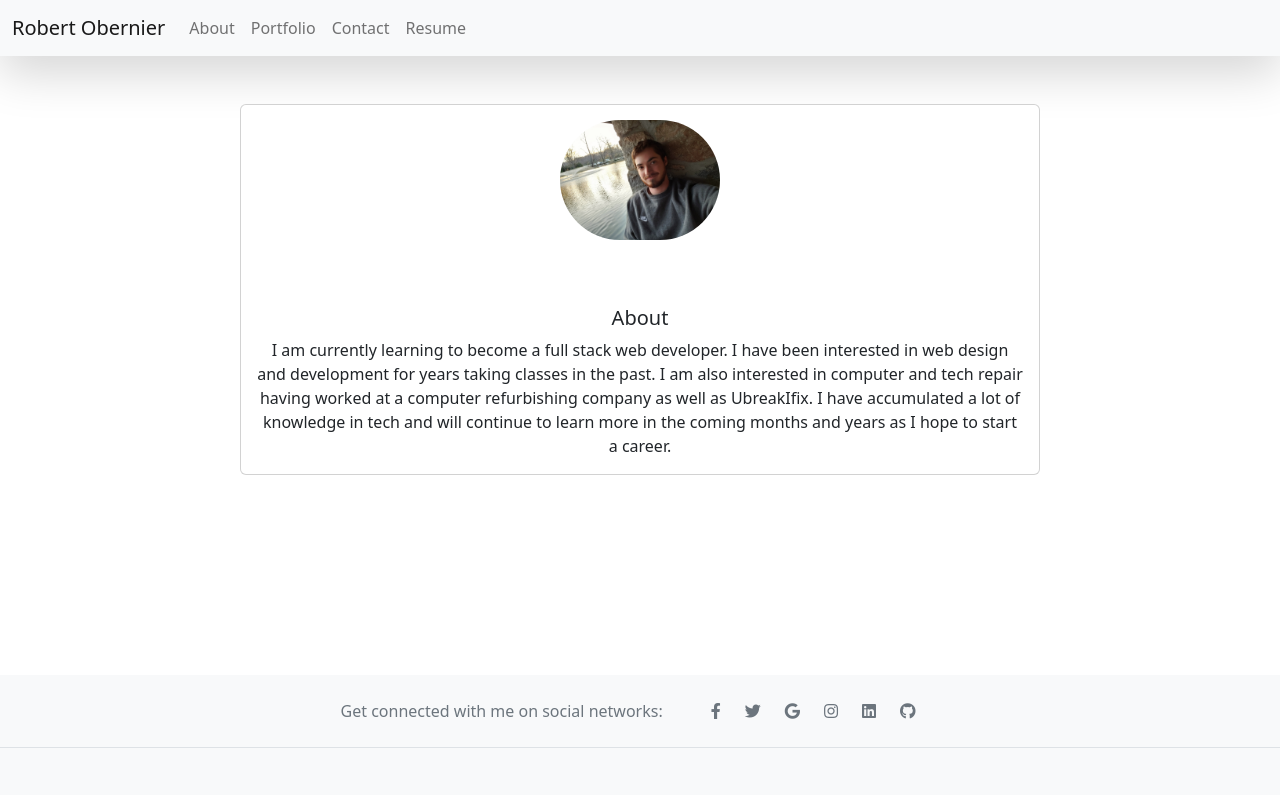
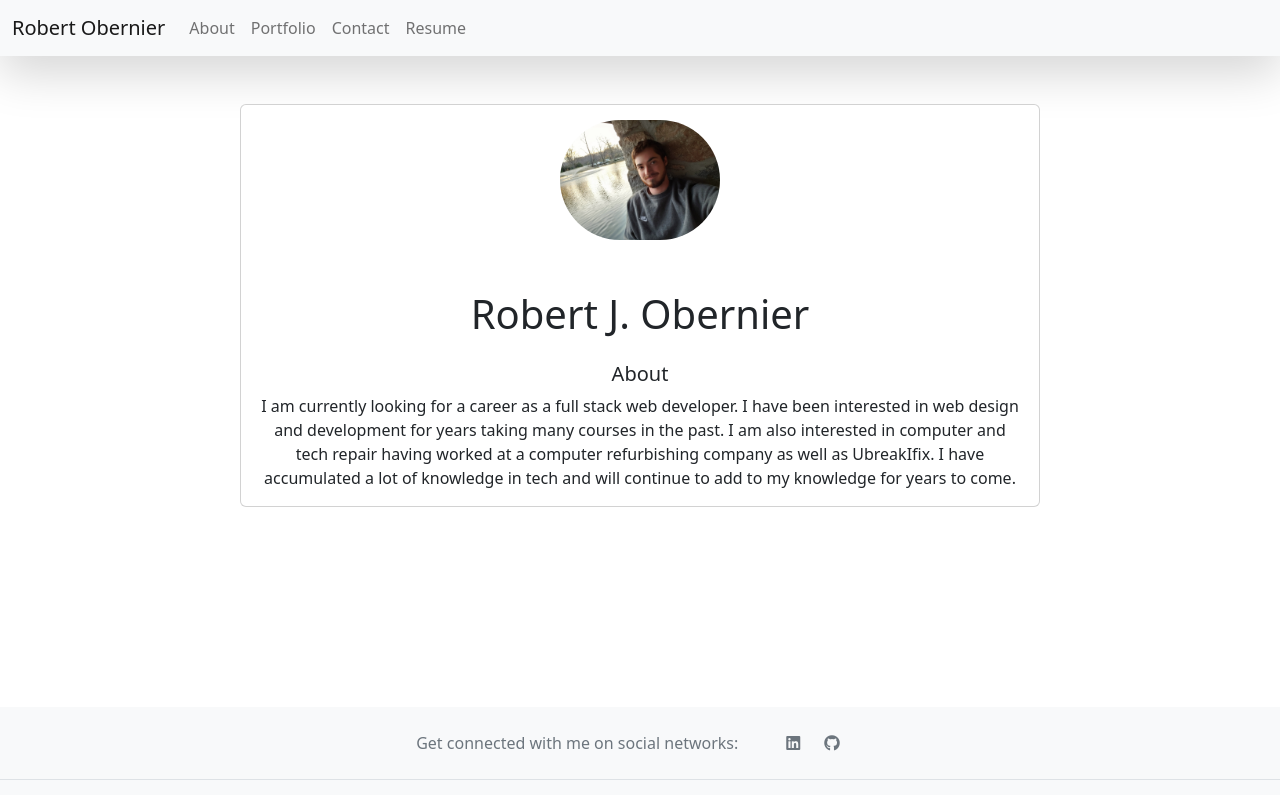
Before and after one commit to rjo6615/React-Portfolio, a React (Create React App) app: page / in a window 1280 px wide. Shown: the top 795 px of the page. Built offline with nearby package versions, Linux system fonts and the light colour scheme.

Commit message:
edited about page

```diff
--- a/src/components/About/About.js
+++ b/src/components/About/About.js
@@ -7,13 +7,15 @@ const About = () => {
     <center>
     <Card className="styles" style={{ maxWidth: '50rem', marginBottom: '200px'}}>
       <Card.Img className="mx-auto" style={{ marginBottom: '50px', marginTop: '15px', maxWidth: '10rem', borderRadius: '100px'}} variant="top" src="./images/profile-pic.jpg" />
+      <h1>Robert J. Obernier</h1>
       <Card.Body>
         <Card.Title>About</Card.Title>
         <Card.Text>
-        I am currently learning to become a full stack web developer. I have been interested in web design
-        and development for years taking classes in the past. I am also interested in computer and tech repair
-        having worked at a computer refurbishing company as well as UbreakIfix. I have accumulated a lot of knowledge
-        in tech and will continue to learn more in the coming months and years as I hope to start a career.
+        I am currently looking for a career as a full stack web developer.
+        I have been interested in web design and development for years taking many courses in the past.
+        I am also interested in computer and tech repair having worked at a computer refurbishing company as well as UbreakIfix.
+        I have accumulated a lot of knowledge in tech and will continue to add to my knowledge for years to come.
+
         </Card.Text>
       </Card.Body>
     </Card>
--- a/src/components/Footer/Footer.js
+++ b/src/components/Footer/Footer.js
@@ -10,22 +10,10 @@ export default function Footer() {
         </div>
 
         <div>
-          <a href='#/' className='me-4 text-reset'>
-            <MDBIcon fab icon="facebook-f" />
-          </a>
-          <a href='#/' className='me-4 text-reset'>
-            <MDBIcon fab icon="twitter" />
-          </a>
-          <a href='#/' className='me-4 text-reset'>
-            <MDBIcon fab icon="google" />
-          </a>
-          <a href='#/' className='me-4 text-reset'>
-            <MDBIcon fab icon="instagram" />
-          </a>
-          <a href='#/' className='me-4 text-reset'>
+          <a href='https://www.linkedin.com/in/robert-obernier-700b36269/' className='me-4 text-reset'>
             <MDBIcon fab icon="linkedin" />
           </a>
-          <a href='#/' className='me-4 text-reset'>
+          <a href='https://github.com/rjo6615' className='me-4 text-reset'>
             <MDBIcon fab icon="github" />
           </a>
         </div>
```
